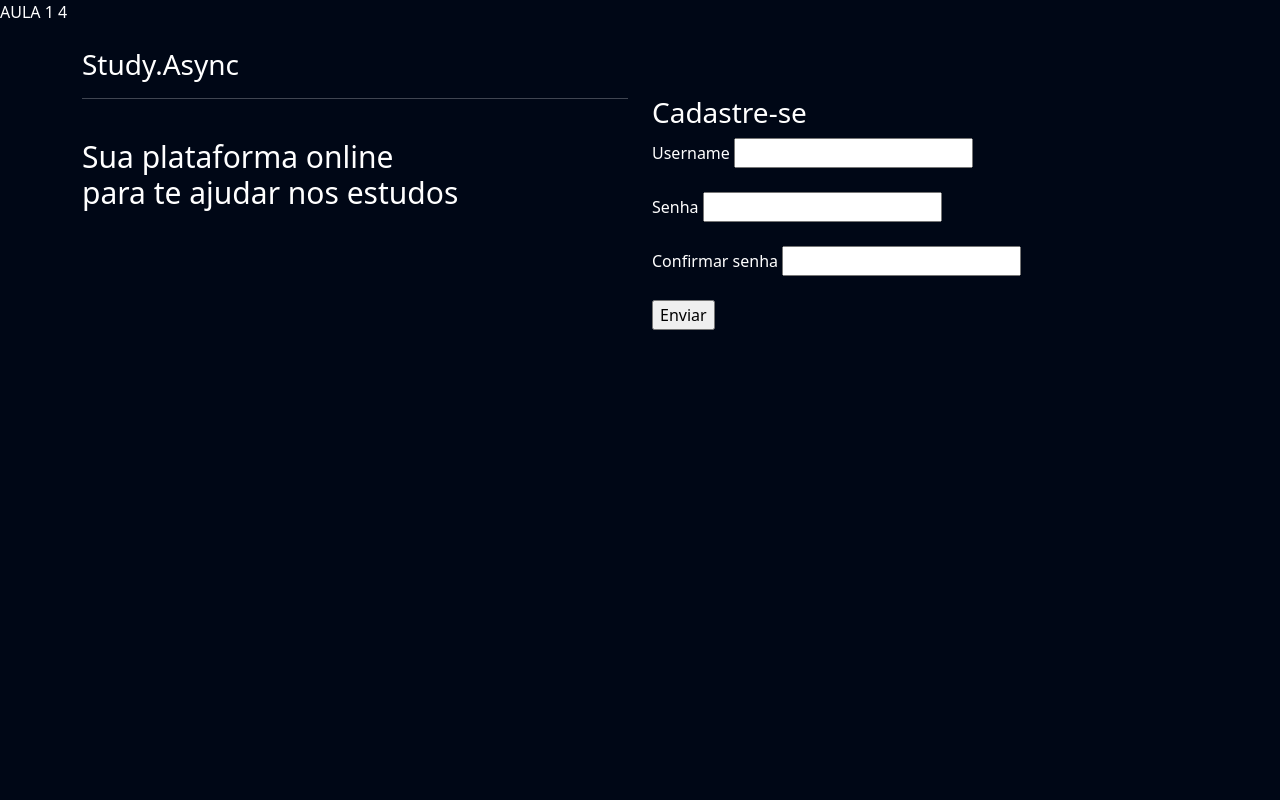
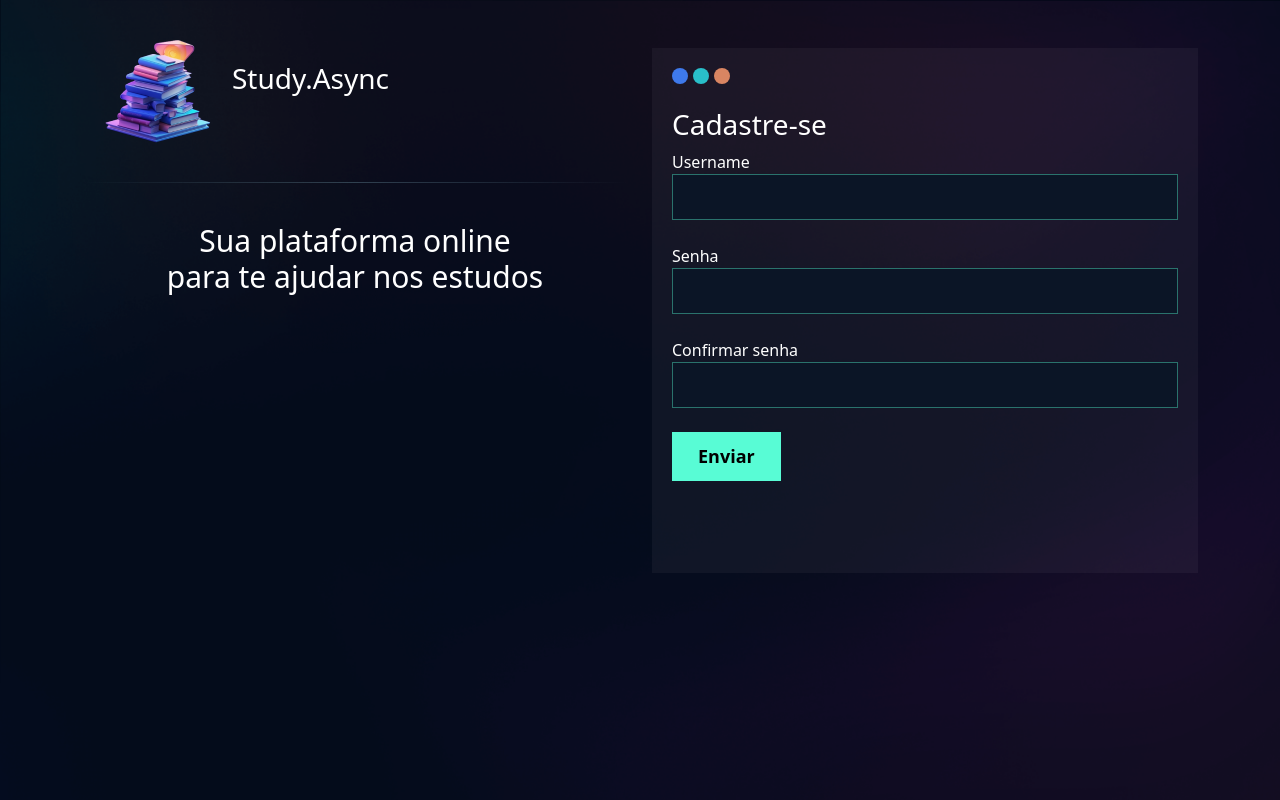
Before and after one commit to JoseJr0207/Projeto_PYSTACK_WEEK_9.0, a Django app: page /usuarios/cadastro/ in a window 1280 px wide. Run offline with Django 5.2, Linux system fonts and the light colour scheme.

Commit message:
configurção_inicial

```diff
--- a/templates/base.html
+++ b/templates/base.html
@@ -8,7 +8,7 @@
     <link href="https://cdn.jsdelivr.net/npm/bootstrap@5.3.2/dist/css/bootstrap.min.css" rel="stylesheet">
     <link rel="stylesheet" href="{% static "geral/css/base.css" %}">
     <title>Study Async</title>
-    AULA 1 4
+
     {% block 'cabecalho' %} {% endblock %}
 </head>
 
--- /dev/null
+++ b/templates/static/usuarios/css/cadastro.css
@@ -0,0 +1,79 @@
+* {
+    margin: 0;
+    padding: 0;
+}
+
+.bg1 {
+    background-image: url('/static/usuarios/img/bg1.png') !important;
+    height: 100vh;
+    background-size: cover;
+}
+
+.titulo-fonte {
+    margin-top: 20px;
+}
+
+.box-titulo {
+    display: flex;
+}
+
+.divisor {
+    border: 0;
+    height: 1px;
+    background-image: linear-gradient(to right, transparent, rgb(162, 219, 236), transparent);
+    display: block;
+}
+
+.tac {
+    text-align: center;
+}
+
+.box-form {
+    padding: 20px;
+    background-color: rgba(217,217,217, .05);
+    color: white !important;
+}
+
+.box-circle {
+    display: flex;
+    gap: 5px;
+}
+
+.circle {
+    width: 16px;
+    height: 16px;
+    border-radius: 8px;
+}
+
+.c1 {
+    background-color: #3E79EB;
+}
+
+.c2 {
+    background-color: #29BFC9;
+}
+
+.c3 {
+    background-color: #D98562;
+}
+
+.input-form {
+    background-color: #0b1526;
+    padding: 10px;
+    border: none;
+    border: 1px solid rgba(88, 252, 213, .4);
+    color: white;
+    outline: 0;
+    width: 100%;
+}
+
+.btn-cadastro {
+    padding: 10px;
+    background-color: #58fcd5;
+    border: none;
+    border: 1px solid #58fcd5;
+    font-size: 18px;
+    font-weight: bold;
+    padding-left: 25px;
+    padding-right: 25px;
+}
--- a/usuarios/templates/cadastro.html
+++ b/usuarios/templates/cadastro.html
@@ -1,4 +1,8 @@
 {% extends 'base.html' %}
+{% load static %}
+{% block 'cabecalho' %}
+    <link  rel="stylesheet" href="{% static 'usuarios/css/cadastro.css' %}">
+{% endblock %}
 {% block 'conteudo' %}
  <div class="bg1">
  <div class="container">
@@ -6,7 +10,7 @@
  <div class="col-md">
  <div class="box-titulo">
  <div class="box-titulo-item">
- <img src="">
+ <img src="{% static 'usuarios/img/logo.png' %}">
  </div>
 <div style="margin-top: auto; margin-bottom: auto;" class="box-titulo-item">
  <h3 >Study.Async</h3>
```
Also changed, not shown: templates/static/usuarios/img/bg1.png (added), templates/static/usuarios/img/logo.png (added).
